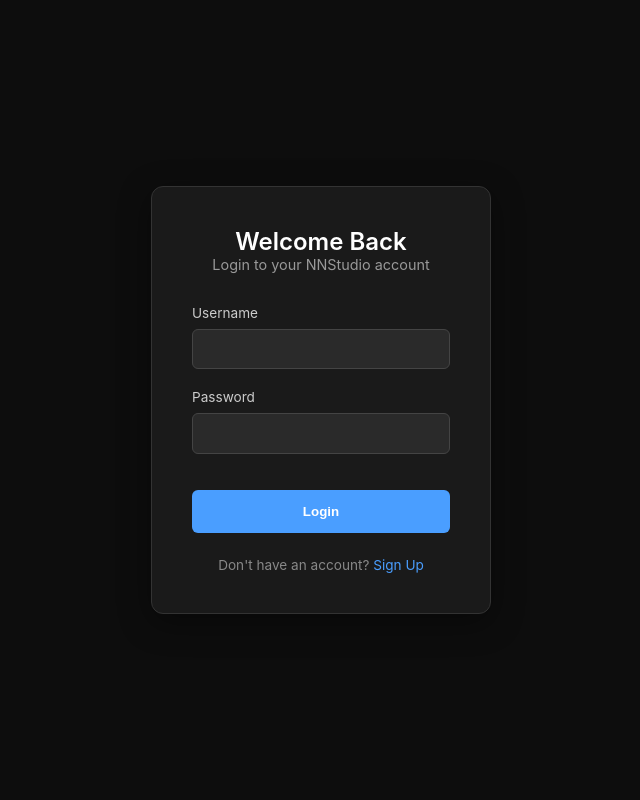
After one commit to johnjg75dev/NNStudio, a Flask app: page /login in a window 1280 px wide. The commit adds this page. Shown: the whole page, without its empty margins (319-959 px from the left). Run offline with Flask 3, Linux system fonts and the light colour scheme.

Commit message:
feat(auth): implement user authentication system
Integrate Flask-Login and Flask-SQLAlchemy to add user authentication with SQLite database storage. The main application now requires login and displays user information in the header.

Key changes:
- Add User model with password hashing via werkzeug.security
- Create authentication routes for login, signup, and logout
- Protect main application route with @login_required decorator
- Add user management CLI script (manage_users.py)
- Update frontend with login/signup pages and user display elements
- Add authentication-specific CSS styling
- Update documentation to reflect new authentication architecture
- Add flask-sqlalchemy and flask-login dependencies

```diff
--- /dev/null
+++ b/app/api/auth_routes.py
@@ -0,0 +1,73 @@
+"""
+app/api/auth_routes.py
+Authentication routes for registration and login.
+"""
+from flask import Blueprint, render_template, redirect, url_for, request, flash, jsonify
+from flask_login import login_user, logout_user, login_required, current_user
+from ..models import User
+from .. import db
+from .helpers import api_route, ok
+
+auth_bp = Blueprint("auth", __name__)
+
+@auth_bp.route("/check-username")
+@api_route
+def check_username():
+    username = request.args.get("username", "").strip()
+    if not username:
+        return ok({"available": False, "message": "Username cannot be empty"})
+
+    if len(username) < 3:
+        return ok({"available": False, "message": "Username too short (min 3 chars)"})
+
+    user = User.query.filter_by(username=username).first()
+    if user:
+        return ok({"available": False, "message": "Username is already taken"})
+
+    return ok({"available": True, "message": "Username is available"})
+
+
+@auth_bp.route("/login", methods=["GET", "POST"])
+def login():
+    if current_user.is_authenticated:
+        return redirect(url_for("pages.index"))
+
+    if request.method == "POST":
+        username = request.form.get("username")
+        password = request.form.get("password")
+        user = User.query.filter_by(username=username).first()
+
+        if user and user.check_password(password):
+            login_user(user)
+            return redirect(url_for("pages.index"))
+        else:
+            flash("Invalid username or password")
+
+    return render_template("pages/login.html")
+
+@auth_bp.route("/signup", methods=["GET", "POST"])
+def signup():
+    if current_user.is_authenticated:
+        return redirect(url_for("pages.index"))
+
+    if request.method == "POST":
+        username = request.form.get("username")
+        password = request.form.get("password")
+
+        if User.query.filter_by(username=username).first():
+            flash("Username already exists")
+        else:
+            new_user = User(username=username)
+            new_user.set_password(password)
+            db.session.add(new_user)
+            db.session.commit()
+            login_user(new_user)
+            return redirect(url_for("pages.index"))
+
+    return render_template("pages/signup.html")
+
+@auth_bp.route("/logout")
+@login_required
+def logout():
+    logout_user()
+    return redirect(url_for("auth.login"))
--- a/app/api/page_routes.py
+++ b/app/api/page_routes.py
@@ -3,12 +3,14 @@
 Serves the single-page application shell.
 """
 from flask import Blueprint, render_template
+from flask_login import login_required
 from .helpers import get_registry
 
 page_bp = Blueprint("pages", __name__)
 
 
 @page_bp.get("/")
+@login_required
 def index():
     registry = get_registry()
     return render_template(
--- /dev/null
+++ b/app/models/__init__.py
@@ -0,0 +1 @@
+from .user import User
--- /dev/null
+++ b/app/static/css/auth.css
@@ -0,0 +1,107 @@
+/* static/css/auth.css */
+body {
+    display: flex;
+    align-items: center;
+    justify-content: center;
+    height: 100vh;
+    background: #0d0d0d;
+    margin: 0;
+    font-family: 'Inter', sans-serif;
+}
+.auth-card {
+    background: #1a1a1a;
+    padding: 2.5rem;
+    border-radius: 12px;
+    box-shadow: 0 8px 32px rgba(0,0,0,0.4);
+    width: 340px;
+    border: 1px solid #333;
+}
+.auth-card h1 {
+    color: #fff;
+    margin-top: 0;
+    font-weight: 600;
+    font-size: 1.5rem;
+    text-align: center;
+}
+.auth-card p {
+    color: #999;
+    text-align: center;
+    font-size: 0.9rem;
+    margin-bottom: 2rem;
+}
+.form-group {
+    margin-bottom: 1.25rem;
+    position: relative;
+}
+.form-group label {
+    display: block;
+    color: #ccc;
+    margin-bottom: 0.5rem;
+    font-size: 0.85rem;
+}
+.form-group input {
+    width: 100%;
+    padding: 0.75rem;
+    background: #2a2a2a;
+    border: 1px solid #444;
+    color: #fff;
+    border-radius: 6px;
+    box-sizing: border-box;
+    transition: border-color 0.2s;
+}
+.form-group input:focus {
+    outline: none;
+    border-color: #4a9eff;
+}
+.btn-auth {
+    width: 100%;
+    padding: 0.85rem;
+    background: #4a9eff;
+    color: #fff;
+    border: none;
+    border-radius: 6px;
+    font-weight: 600;
+    cursor: pointer;
+    margin-top: 1rem;
+    transition: background 0.2s;
+}
+.btn-auth:hover {
+    background: #357abd;
+}
+.auth-footer {
+    margin-top: 1.5rem;
+    text-align: center;
+    font-size: 0.85rem;
+    color: #888;
+}
+.auth-footer a {
+    color: #4a9eff;
+    text-decoration: none;
+}
+.flash-messages {
+    color: #ff5555;
+    background: rgba(255, 85, 85, 0.1);
+    padding: 0.75rem;
+    border-radius: 6px;
+    margin-bottom: 1.5rem;
+    font-size: 0.85rem;
+    text-align: center;
+    border: 1px solid rgba(255, 85, 85, 0.2);
+}
+
+/* Status Indicator (Signup specific but safe to include) */
+.status-indicator {
+    position: absolute;
+    right: 12px;
+    top: 32px;
+    font-size: 1.2rem;
+    display: none;
+}
+.status-msg {
+    font-size: 0.75rem;
+    margin-top: 4px;
+    display: block;
+    min-height: 1em;
+}
+.available { color: #3fb950; }
+.taken { color: #f85149; }
--- a/app/static/css/main.css
+++ b/app/static/css/main.css
@@ -66,6 +66,17 @@
 .pill.active { border-color: var(--green);  color: var(--green); }
 .pill.warn   { border-color: var(--yellow); color: var(--yellow); }
 .pill.err    { border-color: var(--red);    color: var(--red); }
+.user-pill { border-color: var(--accent); color: var(--accent); font-weight: 600; }
+.logout-btn {
+  text-decoration: none;
+  transition: all 0.2s;
+  cursor: pointer;
+}
+.logout-btn:hover {
+  background: var(--red);
+  color: white;
+  border-color: var(--red);
+}
 
 /* ── tab bar ── */
 .tab-bar {
--- a/app/templates/pages/index.html
+++ b/app/templates/pages/index.html
@@ -22,6 +22,8 @@
   </div>
 
   <div class="hdr-spacer"></div>
+  <span class="pill user-pill">👤 {{ current_user.username }}</span>
+  <a href="{{ url_for('auth.logout') }}" class="pill logout-btn">Logout</a>
   <span class="pill"  id="hStatus">Idle</span>
   <span class="pill"  id="hEpoch">Epoch 0</span>
   <span class="pill"  id="hLoss">Loss —</span>
--- /dev/null
+++ b/app/templates/pages/login.html
@@ -0,0 +1,40 @@
+<!DOCTYPE html>
+<html lang="en">
+<head>
+    <meta charset="UTF-8">
+    <meta name="viewport" content="width=device-width, initial-scale=1.0">
+    <title>NNStudio - Login</title>
+    <link rel="stylesheet" href="{{ url_for('static', filename='css/main.css') }}">
+    <link rel="stylesheet" href="{{ url_for('static', filename='css/auth.css') }}">
+</head>
+<body>
+    <div class="auth-card">
+        <h1>Welcome Back</h1>
+        <p>Login to your NNStudio account</p>
+
+        {% with messages = get_flashed_messages() %}
+          {% if messages %}
+            <div class="flash-messages">
+              {{ messages[0] }}
+            </div>
+          {% endif %}
+        {% endwith %}
+
+        <form method="POST">
+            <div class="form-group">
+                <label for="username">Username</label>
+                <input type="text" id="username" name="username" required autocomplete="username">
+            </div>
+            <div class="form-group">
+                <label for="password">Password</label>
+                <input type="password" id="password" name="password" required autocomplete="current-password">
+            </div>
+            <button type="submit" class="btn-auth">Login</button>
+        </form>
+
+        <div class="auth-footer">
+            Don't have an account? <a href="{{ url_for('auth.signup') }}">Sign Up</a>
+        </div>
+    </div>
+</body>
+</html>
--- a/requirements.txt
+++ b/requirements.txt
@@ -1,2 +1,4 @@
 flask>=3.0
 numpy>=1.26
+flask-sqlalchemy
+flask-login
```
Also changed, not shown: DOCUMENTATION.md (+41 -52 lines), app/__init__.py (+32 -4 lines), app/models/user.py (added, +14 -0 lines), app/templates/pages/signup.html (added, +100 -0 lines), manage_users.py (added, +89 -0 lines).
